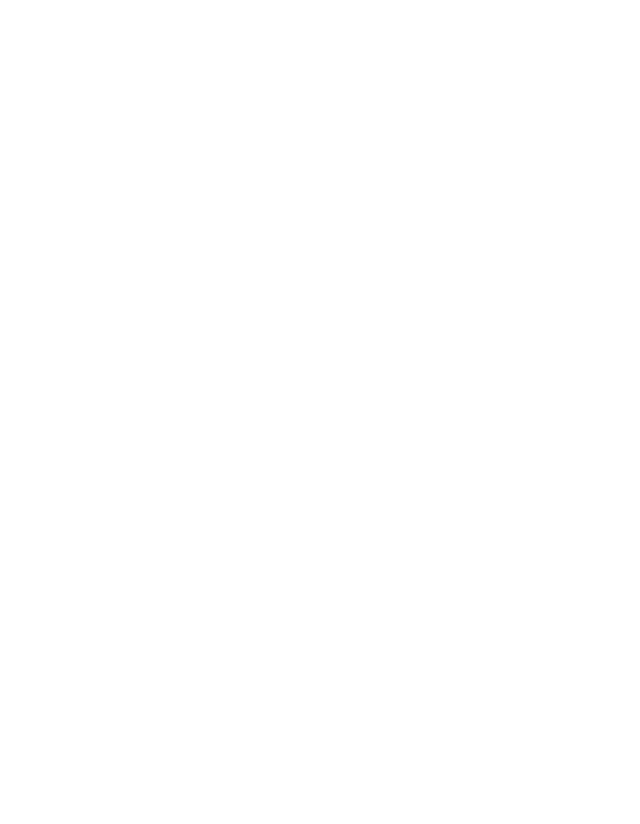
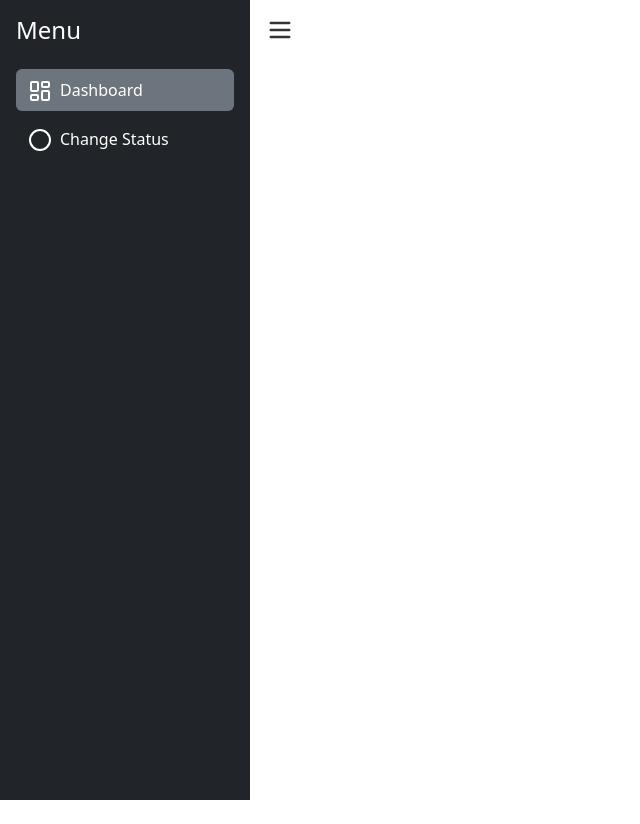
Before and after one commit to Kyusans/reactjs-cite-attendance, a React (Create React App) app: page /faculty/dashboard in a window 1280 px wide. Before the commit this address had no page. Shown: the whole page, without its empty margins (0-640 px from the left). Before the commit the page ends 800 px from the top, so only its background shows below. Built offline with nearby package versions, Linux system fonts and the light colour scheme.

Commit message:
added faculty sidebar:

```diff
--- a/package.json
+++ b/package.json
@@ -9,6 +9,7 @@
     "@testing-library/user-event": "^13.5.0",
     "axios": "^1.11.0",
     "bootstrap": "^5.3.7",
+    "lucide-react": "^0.541.0",
     "react": "^19.1.1",
     "react-bootstrap": "^2.10.10",
     "react-dom": "^19.1.1",
--- a/src/App.js
+++ b/src/App.js
@@ -1,6 +1,7 @@
 import { Toaster } from "sonner";
 import { BrowserRouter, Route, Routes } from "react-router-dom";
 import { Login } from "./pages/Login";
+import { FacultyDashboard } from "./pages/Faculty/FacultyDashboard";
 
 
 function App() {
@@ -12,6 +13,7 @@
       <BrowserRouter>
         <Routes>
           <Route path="/" element={<Login />} />
+          <Route path="/faculty/dashboard" element={<FacultyDashboard />} />
         </Routes>
       </BrowserRouter>
     </div>
--- /dev/null
+++ b/src/pages/Faculty/FacultyDashboard.jsx
@@ -0,0 +1,13 @@
+import React from 'react'
+import { FacultySidebar } from './FacultySideBar'
+
+export const FacultyDashboard = () => {
+  return (
+    <div>
+      <FacultySidebar />
+      <main>
+        hello
+      </main>
+    </div>
+  )
+}
--- /dev/null
+++ b/src/pages/Faculty/FacultySideBar.jsx
@@ -0,0 +1,76 @@
+import { Circle, LayoutDashboard, Menu } from "lucide-react";
+import { useState } from "react";
+
+export const FacultySidebar = () => {
+  const [isOpen, setIsOpen] = useState(true);
+  const [currentPageIndex, setCurrentPageIndex] = useState(0); // default to Dashboard
+
+  const toggleSidebar = () => setIsOpen(!isOpen);
+
+  const pages = [
+    { name: "Dashboard", icon: <LayoutDashboard />, href: "#" },
+    { name: "Change Status", icon: <Circle /> },
+    // Add more pages here if needed
+  ];
+
+  return (
+    <div className="d-flex">
+      {/* Sidebar */}
+      <div
+        className="bg-dark text-white vh-100"
+        style={{
+          width: isOpen ? "250px" : "0px",
+          transition: "width 0.3s ease",
+          overflowX: "hidden",
+          whiteSpace: "nowrap",
+        }}
+      >
+        {isOpen && (
+          <div className="p-3">
+            <h4 className="mb-4">Menu</h4>
+            <ul className="nav flex-column">
+              {pages.map((page, index) => (
+                <li
+                  key={index}
+                  className={`nav-item mb-2 ${index === currentPageIndex ? "bg-secondary rounded" : ""
+                    }`}
+                  style={{
+                    padding: "8px 12px",
+                    cursor: "pointer",
+                    display: "flex",
+                    alignItems: "center",
+                    gap: "8px",
+                  }}
+                  onClick={() => setCurrentPageIndex(index)}
+                >
+                  <span>{page.icon}</span>
+                  <a
+                    href={page.href}
+                    className="nav-link text-white p-0"
+                    style={{ textDecoration: "none" }}
+                  >
+                    {page.name}
+                  </a>
+                </li>
+              ))}
+            </ul>
+          </div>
+        )}
+      </div>
+
+      {/* Toggle Icon */}
+      <div className="flex-grow-1 p-3">
+        <div
+          onClick={toggleSidebar}
+          style={{
+            cursor: "pointer",
+            display: "inline-block",
+            color: "#333",
+          }}
+        >
+          <Menu size={28} />
+        </div>
+      </div>
+    </div>
+  );
+};
--- a/src/pages/Login.jsx
+++ b/src/pages/Login.jsx
@@ -22,7 +22,7 @@
       if(res.data !== 0){
         toast.success("Login Success");
         setTimeout(() => {
-          navigateTo("/dashboard");
+          navigateTo("/faculty/dashboard");
         }, 1500);
       }else{
         toast.error("Invalid Credentials");
@@ -65,7 +65,7 @@
             </Form.Group>
 
             <div className="d-grid mb-3">
-              <Button variant="primary" type="submit" disabled={isLoading}>
+              <Button variant="outline-dark" type="submit" disabled={isLoading}>
                 {isLoading && (<Spinner className='me-2' size="sm" as={"span"} />)}
                 Login
               </Button>
```
Also changed, not shown: 1 other file (tests, documents, lock files or other folders).
